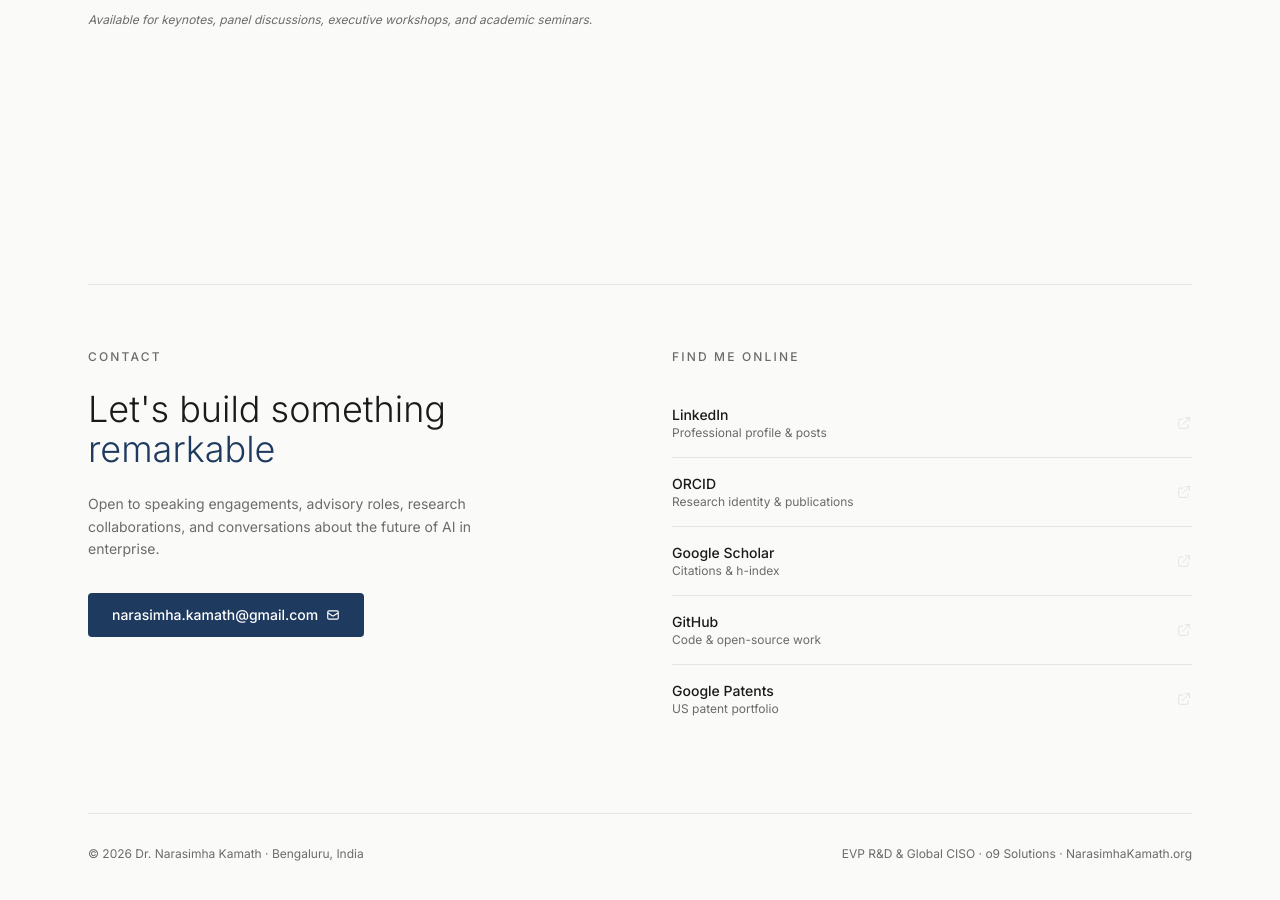
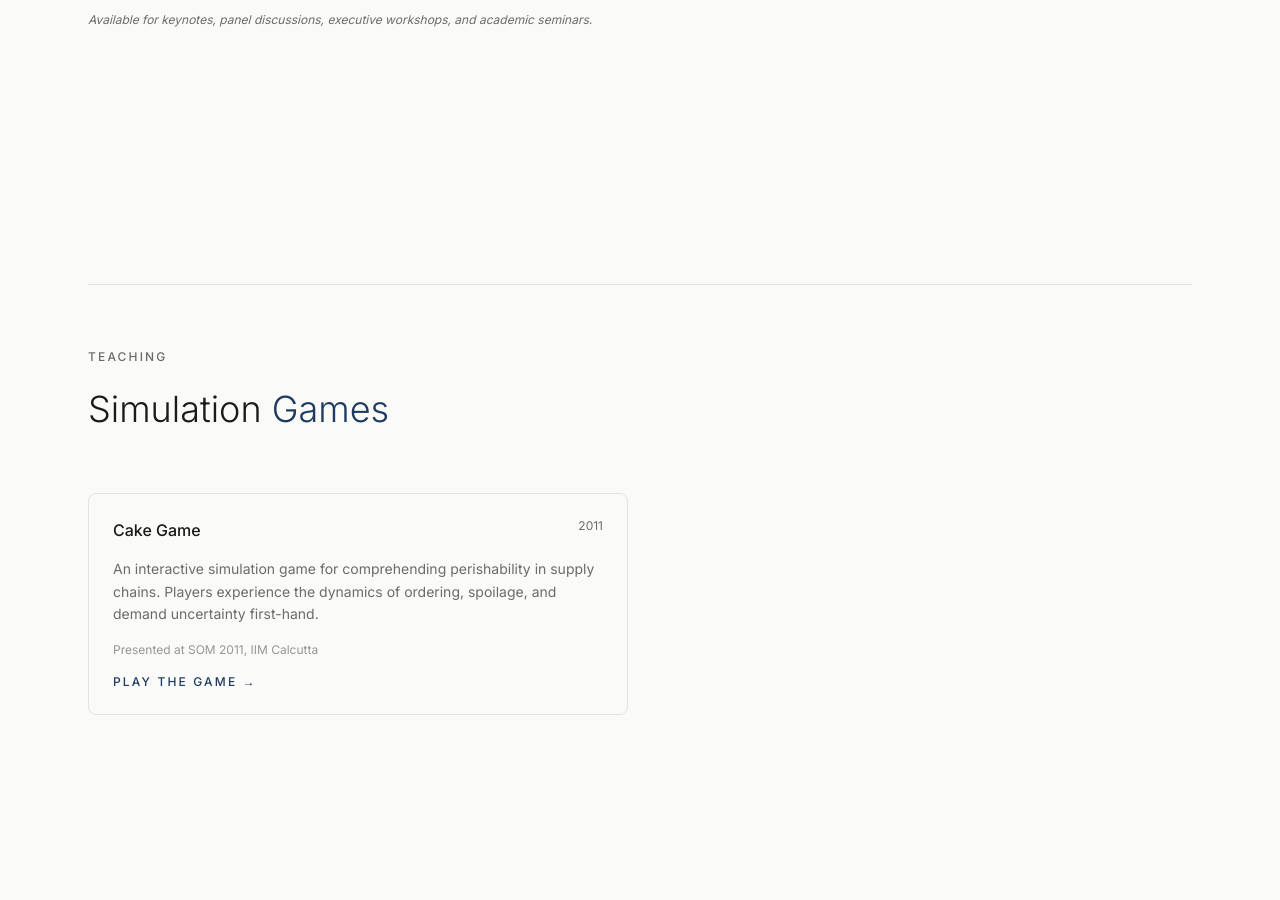
Before and after one commit to NarasimhaKamathB/narasimhakamath-website, a Next.js app: page / in a window 1280 px wide. Shown: the part 6880-7780 px from the top of the page. Built offline with nearby package versions, Linux system fonts and the light colour scheme.

Commit message:
Move Simulation Games to standalone section between Speaking and Contact

```diff
--- a/app/page.tsx
+++ b/app/page.tsx
@@ -5,6 +5,7 @@ import Pillars from "@/components/Pillars";
 import Patents from "@/components/Patents";
 import Publications from "@/components/Publications";
 import Speaking from "@/components/Speaking";
+import SimulationGames from "@/components/SimulationGames";
 import Contact from "@/components/Contact";
 
 export default function Home() {
@@ -17,6 +18,7 @@ export default function Home() {
       <Patents />
       <Publications />
       <Speaking />
+      <SimulationGames />
       <Contact />
     </main>
   );
--- a/components/Publications.tsx
+++ b/components/Publications.tsx
@@ -80,15 +80,6 @@ const chapters = [
   },
 ];
 
-const simulationGames = [
-  {
-    year: 2011,
-    title: "Cake Game",
-    venue: "An interactive simulation game for comprehending perishability in supply chains",
-    link: "https://cake-game-6o4q.vercel.app/",
-  },
-];
-
 const teachingNotes = [
   {
     year: 2004,
@@ -123,7 +114,7 @@ const conferences = [
   { year: 2004, title: "A Model for Lead-time Analysis of a Multi-product, Two-echelon Supply Chain System", venue: "9th International Symposium on Logistics (9th ISL), IIM Bangalore, Jul 11-14, 2004" },
 ];
 
-type TabKey = "journals" | "books" | "chapters" | "conferences" | "cases" | "teachingNotes" | "simulationGames";
+type TabKey = "journals" | "books" | "chapters" | "conferences" | "cases" | "teachingNotes";
 
 const tabs: { key: TabKey; label: string }[] = [
   { key: "journals", label: "Journal Articles" },
@@ -132,7 +123,6 @@ const tabs: { key: TabKey; label: string }[] = [
   { key: "conferences", label: "Conference Papers" },
   { key: "cases", label: "Cases" },
   { key: "teachingNotes", label: "Teaching Notes" },
-  { key: "simulationGames", label: "Simulation Games" },
 ];
 
 export default function Publications() {
@@ -145,7 +135,6 @@ export default function Publications() {
     conferences,
     cases,
     teachingNotes,
-    simulationGames,
   };
 
   return (
--- /dev/null
+++ b/components/SimulationGames.tsx
@@ -0,0 +1,42 @@
+const games = [
+  {
+    title: "Cake Game",
+    desc: "An interactive simulation game for comprehending perishability in supply chains. Players experience the dynamics of ordering, spoilage, and demand uncertainty first-hand.",
+    link: "https://cake-game-6o4q.vercel.app/",
+    year: 2011,
+    venue: "Presented at SOM 2011, IIM Calcutta",
+  },
+];
+
+export default function SimulationGames() {
+  return (
+    <section id="simulation-games" className="px-6 py-24 max-w-6xl mx-auto">
+      <div className="divider" />
+      <p className="section-label mb-6">Teaching</p>
+      <h2 className="text-3xl md:text-4xl font-light text-ink mb-16 leading-snug">
+        Simulation <span className="text-navy">Games</span>
+      </h2>
+
+      <div className="grid md:grid-cols-2 gap-6">
+        {games.map((g) => (
+          <div key={g.title} className="border border-rule rounded-lg p-6 flex flex-col gap-4">
+            <div className="flex items-start justify-between gap-4">
+              <h3 className="text-base font-medium text-ink">{g.title}</h3>
+              <span className="text-xs text-stone shrink-0">{g.year}</span>
+            </div>
+            <p className="text-sm text-stone leading-relaxed">{g.desc}</p>
+            <p className="text-xs text-stone/70">{g.venue}</p>
+            <a
+              href={g.link}
+              target="_blank"
+              rel="noopener noreferrer"
+              className="mt-auto inline-flex items-center gap-2 text-xs font-medium tracking-widest uppercase text-navy hover:underline"
+            >
+              Play the game →
+            </a>
+          </div>
+        ))}
+      </div>
+    </section>
+  );
+}
```
